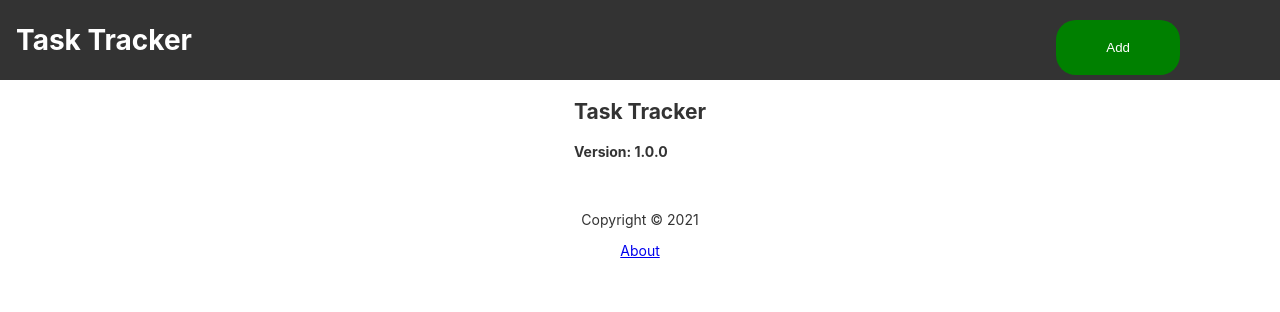
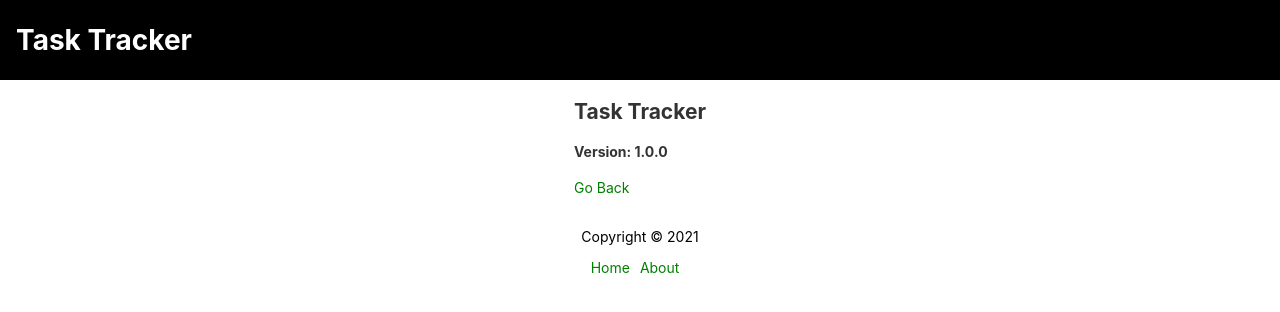
Before and after one commit to datgerhardt/task-tracker, an Angular app: page /about in a window 1280 px wide. Shown: the top 312 px of the page. Built offline with nearby package versions, Linux system fonts and the light colour scheme.

Commit message:
UI changes to the link, footer and about page

```diff
--- a/db.json
+++ b/db.json
@@ -36,13 +36,6 @@
       "id": 5
     },
     {
-      "text": "Postman Test TTTTTTTTT ",
-      "date": "May 10 2021",
-      "time": "12:30 pm",
-      "reminder": false,
-      "id": 6
-    },
-    {
       "text": "Postman Test For The Tess ",
       "date": "May 10 2021",
       "time": "12:30 pm",
@@ -53,7 +46,7 @@
       "text": "Monday Sucks",
       "date": "Sept. 20 2021",
       "time": "12:30 pm",
-      "reminder": false,
+      "reminder": true,
       "id": 8
     },
     {
--- a/src/app/app.component.css
+++ b/src/app/app.component.css
@@ -1,3 +1,7 @@
+* {
+  margin: 0;
+  padding: 0;
+}
 
 :host {
     font-family: -apple-system, BlinkMacSystemFont, "Segoe UI", Roboto, Helvetica, Arial, sans-serif, "Apple Color Emoji", "Segoe UI Emoji", "Segoe UI Symbol";
--- a/src/app/app.component.html
+++ b/src/app/app.component.html
@@ -1,9 +1,9 @@
 
 <!-- Toolbar -->
-  <app-header></app-header>
+<app-header></app-header>
 
 <div class="content" role="main">
   <router-outlet></router-outlet>
 </div>
 
-  <app-footer></app-footer>
+<app-footer></app-footer>
--- a/src/app/components/about/about.component.css
+++ b/src/app/components/about/about.component.css
@@ -0,0 +1,4 @@
+.link {
+    color: green;
+    text-decoration: none;
+}
--- a/src/app/components/about/about.component.html
+++ b/src/app/components/about/about.component.html
@@ -1,5 +1,5 @@
 <div>
     <h2>Task Tracker</h2>
     <h4>Version: 1.0.0</h4>
-    <a routerLink="/"></a>
+    <a routerLink="/" class="link">Go Back</a>
 </div>
--- a/src/app/components/footer/footer.component.css
+++ b/src/app/components/footer/footer.component.css
@@ -1,4 +1,23 @@
 footer{
+    position: relative;
+    bottom: 0;
+    left: 0;
+    right: 0;
+    width: 100%;
+    height: 80px;
+
     margin-top: 30px;
+    margin-left: 0;
+    margin-right: 0;
+    margin-bottom: 0;
+
     text-align: center;
+    display: fixed;
+    color: black;
 }
+
+footer a{
+    color: green;
+    text-decoration: none;
+    padding-right: 10px;
+}
--- a/src/app/components/footer/footer.component.html
+++ b/src/app/components/footer/footer.component.html
@@ -1,5 +1,6 @@
 
 <footer>
     <p> Copyright  &copy; 2021</p>
+    <a routerLink="/">Home</a>
     <a routerLink="/about">About</a>
 </footer>
--- a/src/app/components/header/header.component.css
+++ b/src/app/components/header/header.component.css
@@ -9,7 +9,7 @@
 
     display: flex;
     align-items: center;
-    background-color: #333;
+    background-color: black;
     color: white;
     font-weight: 600;
     justify-content: space-between;
--- a/src/app/components/header/header.component.html
+++ b/src/app/components/header/header.component.html
@@ -1,7 +1,7 @@
 <div class="toolbar" role="banner">
 
     <h1> {{title}}</h1>
-    <div class="button">
+    <div class="button" *ngIf="hasRoute('/')">
         <app-button
             color="{{ showAddTask ? 'red':'green'}}"
             text="{{ showAddTask ? 'Close':'Add'}}"
--- a/src/app/components/header/header.component.ts
+++ b/src/app/components/header/header.component.ts
@@ -2,6 +2,7 @@ import { ValueTransformer } from '@angular/compiler/src/util';
 import { Component, OnInit } from '@angular/core';
 import { Subscription } from 'rxjs';
 import { UiService } from 'src/app/services/ui.service';
+import { Router } from '@angular/router';
 
 @Component({
   selector: 'app-header',
@@ -14,7 +15,7 @@ export class HeaderComponent implements OnInit {
   showAddTask:boolean = false;
   subscription: Subscription;
 
-  constructor(private uiService: UiService) {
+  constructor(private uiService: UiService, private router: Router ) {
     this.subscription = this.uiService
       .onToggle()
       .subscribe((value)=> (this.showAddTask = value));
@@ -26,4 +27,8 @@ export class HeaderComponent implements OnInit {
   toggleAddTask(){
     this.uiService.toggleAddTask();
   }
+
+  hasRoute(route: string){
+    return this.router.url === route;
+  }
 }
```
